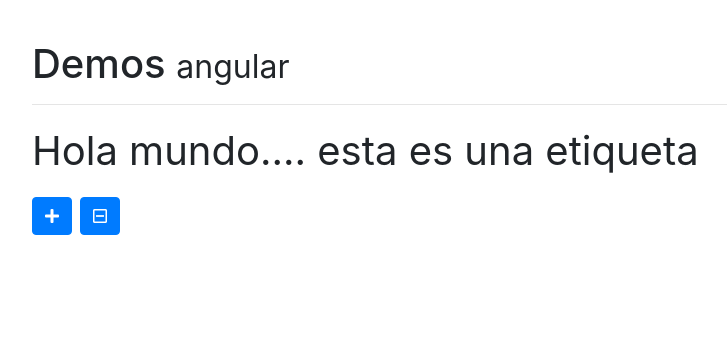
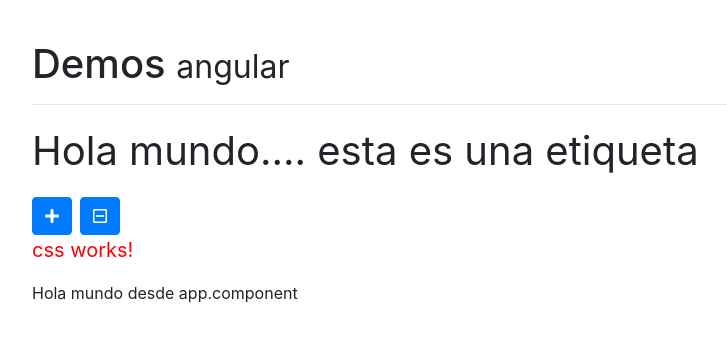
Before and after one commit to jguerrero101314/angularJS, an Angular app in the folder 06-miscelaneos/: page / in a window 1280 px wide. Shown: the top 342 px of the page, without its empty margins (53-780 px from the left). Built offline with nearby package versions, Linux system fonts and the light colour scheme.

Commit message:
141. Aplicando CSS a un sólo componente

```diff
--- a/06-miscelaneos/src/app/app.component.html
+++ b/06-miscelaneos/src/app/app.component.html
@@ -2,4 +2,8 @@
     <h1>Demos <small>angular</small></h1>
     <hr>
     <app-ng-style></app-ng-style>
+    <app-css></app-css>
+    <p>
+        Hola mundo desde app.component
+    </p>
 </div>
--- a/06-miscelaneos/src/app/app.module.ts
+++ b/06-miscelaneos/src/app/app.module.ts
@@ -4,11 +4,13 @@ import { NgModule } from '@angular/core';
 import { AppRoutingModule } from './app-routing.module';
 import { AppComponent } from './app.component';
 import { NgStyleComponent } from './components/ng-style/ng-style.component';
+import { CssComponent } from './components/css/css.component';
 
 @NgModule({
   declarations: [
     AppComponent,
-    NgStyleComponent
+    NgStyleComponent,
+    CssComponent
   ],
   imports: [
     BrowserModule,
--- /dev/null
+++ b/06-miscelaneos/src/app/components/css/css.component.ts
@@ -0,0 +1,24 @@
+import { Component, OnInit } from '@angular/core';
+
+@Component({
+  selector: 'app-css',
+  template: `
+    <p>
+      css works!
+    </p>
+  `,
+  styles: [`
+  p{
+    color:red;
+    font-size:20px;
+  }
+  `]
+})
+export class CssComponent implements OnInit {
+
+  constructor() { }
+
+  ngOnInit(): void {
+  }
+
+}
```
